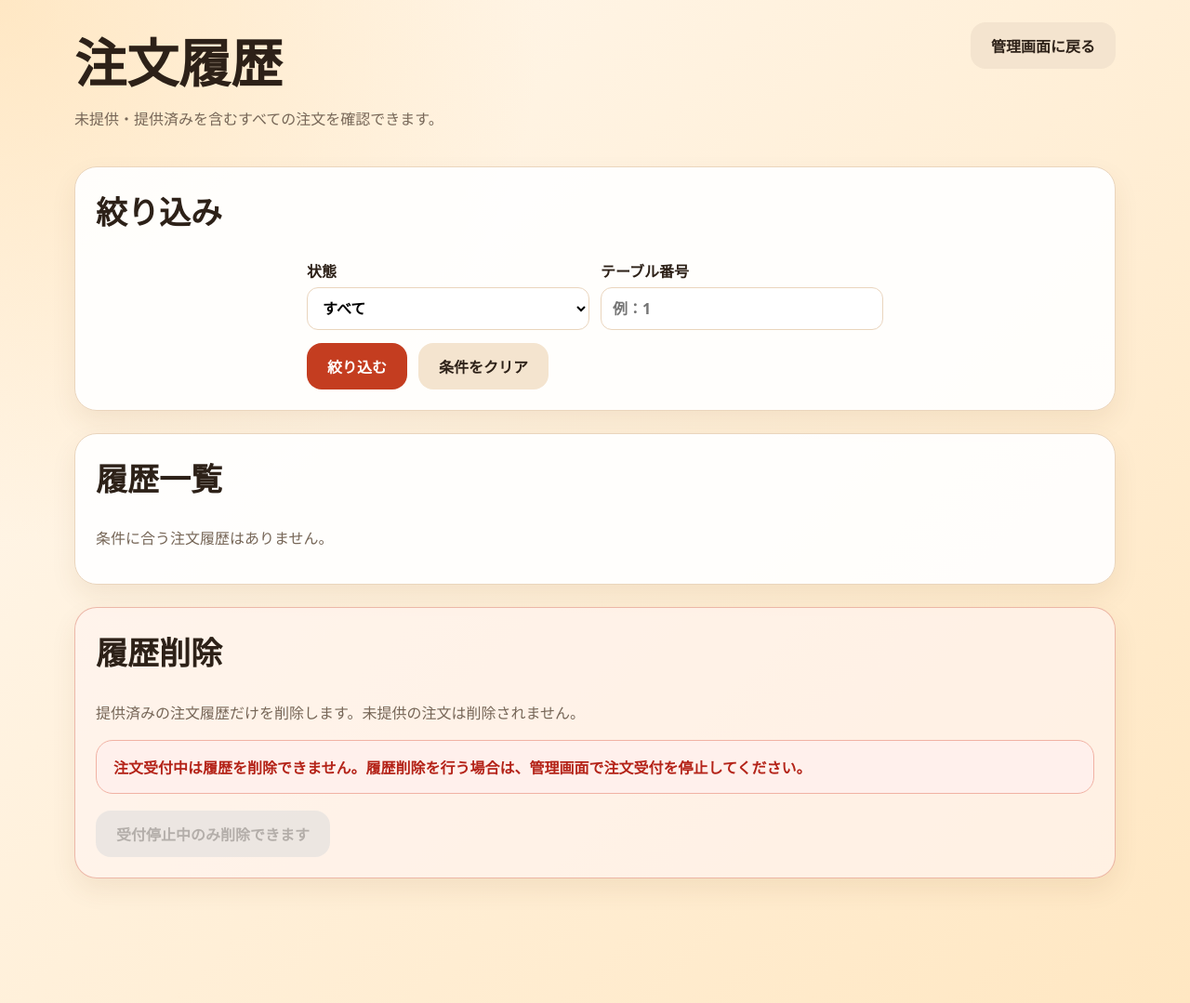
After one commit to okpurgis-sudo/local-table-order-app, a Flask app: page /admin/orders in a window 1280 px wide. The commit adds this page. Shown: the whole page at 93% size. Run offline with Flask 3, Linux system fonts and the light colour scheme; the visitor is signed in with stand-in values (Sample User, id 1).

Commit message:
Update admin features and build script

```diff
--- a/app.py
+++ b/app.py
@@ -9,7 +9,10 @@ from threading import Lock
 from typing import Any
 from uuid import uuid4
 
+from functools import wraps
+
 from flask import Flask, jsonify, redirect, render_template, request, session, url_for
+from werkzeug.security import check_password_hash, generate_password_hash
 
 
 APP_NAME = "Local Table Order App"
@@ -20,6 +23,9 @@ DEFAULT_SETTINGS: dict[str, Any] = {
     "accepting_orders": True,
     "app_display_name": "Local Table Order App",
     "app_icon": "🛒",
+    # 初期管理パスワードは admin です。
+    # ローカル運用前提の簡易認証ですが、公開・配布前に必ず変更してください。
+    "admin_password_hash": generate_password_hash("admin"),
 }
 
 DEFAULT_PRODUCTS: list[dict[str, Any]] = [
@@ -544,7 +550,7 @@ def table_home(table_no: int):
     if table_session.get("active") and table_session.get("items"):
         return redirect(url_for("complete", table_no=table_no))
 
-    return render_template("table_start.html", table_no=table_no)
+    return render_template("table_start.html", table_no=table_no, accepting_orders=get_settings()["accepting_orders"])
 
 
 @app.route("/table/<int:table_no>/menu")
@@ -719,7 +725,12 @@ def complete(table_no: int):
     if not table_session.get("active") or not table_session.get("items"):
         return redirect(url_for("table_home", table_no=table_no))
 
-    return render_template("complete.html", table_no=table_no, table_session=table_session)
+    return render_template(
+        "complete.html",
+        table_no=table_no,
+        table_session=table_session,
+        accepting_orders=get_settings()["accepting_orders"],
+    )
 
 
 @app.get("/api/table/<int:table_no>/state")
@@ -739,6 +750,124 @@ def api_table_state(table_no: int):
     )
 
 
+
+# -----------------------------
+# Admin authentication
+# -----------------------------
+
+def is_admin_logged_in() -> bool:
+    return bool(session.get("admin_logged_in"))
+
+
+def check_admin_password(password: str) -> bool:
+    settings = get_settings()
+    password_hash = settings.get("admin_password_hash")
+
+    if not password_hash:
+        return password == "admin"
+
+    return check_password_hash(str(password_hash), password)
+
+
+def is_local_admin_request() -> bool:
+    """
+    管理PCからのアクセスかどうかを判定する。
+
+    パスワードリセットは危険な操作なので、
+    サーバーPC自身で開いた localhost / 127.0.0.1 の画面からだけ許可する。
+    タブレットなど別端末からのアクセスでは使えない。
+    """
+    remote_addr = request.remote_addr or ""
+    host_name = (request.host or "").split(":", 1)[0].strip("[]")
+
+    local_addresses = {"127.0.0.1", "::1", "localhost"}
+    return remote_addr in local_addresses or host_name in local_addresses
+
+
+def admin_required(view_func):
+    @wraps(view_func)
+    def wrapper(*args, **kwargs):
+        if is_admin_logged_in():
+            return view_func(*args, **kwargs)
+
+        if request.path.startswith("/api/admin"):
+            return jsonify({"ok": False, "message": "管理画面にログインしてください。"}), 401
+
+        return redirect(url_for("admin_login", next=request.full_path))
+
+    return wrapper
+
+
+@app.route("/admin/login", methods=["GET", "POST"])
+def admin_login():
+    error_message = ""
+    info_message = ""
+
+    if request.args.get("reset") == "done":
+        info_message = "管理画面パスワードを初期値 admin に戻しました。ログイン後、必要に応じてアプリ設定から変更してください。"
+
+    if request.method == "POST":
+        password = request.form.get("password", "")
+        next_url = request.form.get("next", "") or url_for("admin", enter="1")
+
+        if check_admin_password(password):
+            session["admin_logged_in"] = True
+            session.modified = True
+
+            if next_url.startswith("/") and not next_url.startswith("//"):
+                return redirect(next_url)
+            return redirect(url_for("admin", enter="1"))
+
+        error_message = "パスワードが違います。"
+
+    return render_template(
+        "admin_login.html",
+        error_message=error_message,
+        info_message=info_message,
+        next_url=request.args.get("next", url_for("admin", enter="1")),
+        can_reset_password=is_local_admin_request(),
+    )
+
+
+@app.route("/admin/password-reset", methods=["GET", "POST"])
+def admin_password_reset():
+    """
+    管理PC専用のパスワードリセット画面。
+
+    リセット実行時は、誤操作防止のため確認欄に RESET と入力してもらう。
+    """
+    if not is_local_admin_request():
+        return render_template(
+            "error.html",
+            message="パスワードリセットは管理PCからのみ実行できます。",
+        ), 403
+
+    error_message = ""
+
+    if request.method == "POST":
+        confirm_text = request.form.get("confirm_text", "").strip()
+
+        if confirm_text != "RESET":
+            error_message = "確認欄に RESET と入力してください。"
+            return render_template("admin_password_reset.html", error_message=error_message), 400
+
+        settings = get_settings()
+        settings["admin_password_hash"] = generate_password_hash("admin")
+        save_settings(settings)
+
+        session.pop("admin_logged_in", None)
+        session.modified = True
+        return redirect(url_for("admin_login", reset="done"))
+
+    return render_template("admin_password_reset.html", error_message=error_message)
+
+
+@app.post("/admin/logout")
+def admin_logout():
+    session.pop("admin_logged_in", None)
+    session.modified = True
+    return redirect(url_for("admin_login"))
+
 # -----------------------------
 # Admin routes
 # -----------------------------
@@ -750,6 +879,7 @@ STATUS_LABELS = {
 
 
 @app.route("/admin")
+@admin_required
 def admin():
     orders = load_json(ORDERS_FILE, [])
     normalized_orders = sorted(
@@ -775,6 +905,7 @@ def admin():
 
 
 @app.post("/admin/toggle-accepting")
+@admin_required
 def toggle_accepting():
     settings = get_settings()
     was_accepting = bool(settings.get("accepting_orders"))
@@ -790,6 +921,7 @@ def toggle_accepting():
 
 
 @app.post("/admin/order/<int:order_id>/status")
+@admin_required
 def update_order_status(order_id: int):
     next_status = request.form.get("status", "served")
     if next_status not in STATUS_LABELS:
@@ -809,6 +941,7 @@ def update_order_status(order_id: int):
 
 
 @app.post("/admin/table/<int:table_no>/available")
+@admin_required
 def mark_table_available(table_no: int):
     if not validate_table_no(table_no):
         return redirect(url_for("admin", skip_entry="1"))
@@ -834,6 +967,7 @@ def mark_table_available(table_no: int):
 
 
 @app.post("/admin/table/<int:table_no>/unlock")
+@admin_required
 def unlock_table(table_no: int):
     if not validate_table_no(table_no):
         return redirect(url_for("admin", skip_entry="1"))
@@ -852,6 +986,7 @@ def unlock_table(table_no: int):
 
 
 @app.get("/api/admin/active-order-count")
+@admin_required
 def api_active_order_count():
     orders = load_json(ORDERS_FILE, [])
     active_count = sum(1 for order in orders if order.get("status") != "served")
@@ -864,16 +999,136 @@ def api_active_order_count():
 # -----------------------------
 
 @app.route("/admin/app-settings", methods=["GET", "POST"])
+@admin_required
 def app_settings_admin():
     settings = get_settings()
 
+    # 表示名・アイコン・管理パスワードなどの設定変更は、
+    # 営業中の誤操作を防ぐため注文受付停止中だけ許可する。
+    if settings.get("accepting_orders"):
+        return redirect(url_for("admin", skip_entry="1", settings_blocked="1"))
+
+    message = ""
+    message_type = "success"
+
     if request.method == "POST":
-        settings["app_display_name"] = request.form.get("app_display_name", "").strip() or "Local Table Order App"
-        settings["app_icon"] = request.form.get("app_icon", "").strip() or "🛒"
-        save_settings(settings)
-        return redirect(url_for("app_settings_admin"))
+        action = request.form.get("action", "display")
 
-    return render_template("app_settings.html", settings=settings)
+        if action == "display":
+            settings["app_display_name"] = request.form.get("app_display_name", "").strip() or "Local Table Order App"
+            settings["app_icon"] = request.form.get("app_icon", "").strip() or "🛒"
+            save_settings(settings)
+            return redirect(url_for("app_settings_admin", saved="1"))
+
+        if action == "password":
+            current_password = request.form.get("current_password", "")
+            new_password = request.form.get("new_password", "")
+            confirm_password = request.form.get("confirm_password", "")
+
+            if not check_admin_password(current_password):
+                return redirect(url_for("app_settings_admin", password="wrong"))
+
+            if len(new_password) < 4:
+                return redirect(url_for("app_settings_admin", password="short"))
+
+            if new_password != confirm_password:
+                return redirect(url_for("app_settings_admin", password="mismatch"))
+
+            settings["admin_password_hash"] = generate_password_hash(new_password)
+            save_settings(settings)
+            return redirect(url_for("app_settings_admin", password="changed"))
+
+    if request.args.get("saved") == "1":
+        message = "表示設定を保存しました。"
+    elif request.args.get("password") == "changed":
+        message = "管理画面パスワードを変更しました。"
+    elif request.args.get("password") == "wrong":
+        message = "現在のパスワードが違います。"
+        message_type = "danger"
+    elif request.args.get("password") == "short":
+        message = "新しいパスワードは4文字以上にしてください。"
+        message_type = "danger"
+    elif request.args.get("password") == "mismatch":
+        message = "新しいパスワードと確認用パスワードが一致しません。"
+        message_type = "danger"
+
+    return render_template(
+        "app_settings.html",
+        settings=settings,
+        message=message,
+        message_type=message_type,
+    )
+
+
+@app.route("/admin/orders")
+@admin_required
+def admin_orders():
+    orders = load_json(ORDERS_FILE, [])
+    normalized_orders = sorted(
+        orders,
+        key=lambda order: (str(order.get("created_at", "")), safe_int(order.get("id"), 0)),
+        reverse=True,
+    )
+
+    status_filter = request.args.get("status", "all")
+    table_filter = request.args.get("table", "").strip()
+
+    filtered_orders = normalized_orders
+
+    if status_filter in STATUS_LABELS:
+        filtered_orders = [order for order in filtered_orders if order.get("status") == status_filter]
+
+    if table_filter:
+        table_no = safe_int(table_filter, 0)
+        if table_no > 0:
+            filtered_orders = [order for order in filtered_orders if safe_int(order.get("table_no"), 0) == table_no]
+
+    delete_message = ""
+    delete_message_type = "success"
+
+    if request.args.get("deleted") == "served":
+        delete_message = "提供済みの注文履歴を削除しました。"
+    elif request.args.get("delete_error") == "confirm":
+        delete_message = "履歴を削除するには、確認欄に 削除する と入力してください。"
+        delete_message_type = "danger"
+    elif request.args.get("delete_error") == "accepting":
+        delete_message = "注文受付中は履歴を削除できません。注文受付を停止してから実行してください。"
+        delete_message_type = "danger"
+
+    return render_template(
+        "admin_orders.html",
+        orders=filtered_orders,
+        status_labels=STATUS_LABELS,
+        status_filter=status_filter,
+        table_filter=table_filter,
+        delete_message=delete_message,
+        delete_message_type=delete_message_type,
+        accepting_orders=get_settings()["accepting_orders"],
+    )
+
+
+@app.post("/admin/orders/delete-served")
+@admin_required
+def delete_served_orders():
+    """
+    提供済みの注文履歴だけを削除する。
+
+    未提供の注文まで消すと、配膳管理が壊れる可能性があるため削除しない。
+    誤操作防止のため、確認欄に「削除する」と入力された場合だけ実行する。
+    """
+    if get_settings().get("accepting_orders"):
+        return redirect(url_for("admin_orders", delete_error="accepting"))
+
+    confirm_text = request.form.get("confirm_text", "").strip()
+
+    if confirm_text != "削除する":
+        return redirect(url_for("admin_orders", delete_error="confirm"))
+
+    orders = load_json(ORDERS_FILE, [])
+    remaining_orders = [order for order in orders if order.get("status") != "served"]
+    save_json(ORDERS_FILE, remaining_orders)
+
+    return redirect(url_for("admin_orders", deleted="served"))
 
 
 # -----------------------------
@@ -881,6 +1136,7 @@ def app_settings_admin():
 # -----------------------------
 
 @app.route("/admin/products")
+@admin_required
 def products_admin():
     if get_settings().get("accepting_orders"):
         return redirect(url_for("admin", skip_entry="1"))
@@ -889,6 +1145,7 @@ def products_admin():
 
 
 @app.post("/admin/products/<int:product_id>/update")
+@admin_required
 def update_product(product_id: int):
     if get_settings().get("accepting_orders"):
         return redirect(url_for("admin", skip_entry="1"))
@@ -913,6 +1170,7 @@ def update_product(product_id: int):
 
 
 @app.post("/admin/products/add")
+@admin_required
 def add_product():
     if get_settings().get("accepting_orders"):
         return redirect(url_for("admin", skip_entry="1"))
@@ -936,6 +1194,7 @@ def add_product():
 
 
 @app.post("/admin/products/<int:product_id>/delete")
+@admin_required
 def delete_product(product_id: int):
     if get_settings().get("accepting_orders"):
         return redirect(url_for("admin", skip_entry="1"))
@@ -945,23 +1204,6 @@ def delete_product(product_id: int):
     return redirect(url_for("products_admin"))
 
 
-# -----------------------------
-# Reset helpers
-# -----------------------------
-
-@app.post("/admin/reset/orders")
-def reset_orders():
-    save_json(ORDERS_FILE, [])
-    return redirect(url_for("admin", skip_entry="1"))
-
-
-@app.post("/admin/reset/tables")
-def reset_tables():
-    save_json(TABLE_SESSIONS_FILE, {})
-    save_json(CARTS_FILE, {})
-    return redirect(url_for("admin", skip_entry="1"))
-
-
 if __name__ == "__main__":
     ensure_data_files()
     app.run(host="0.0.0.0", port=PORT, debug=True, threaded=True)
--- a/static/css/style.css
+++ b/static/css/style.css
@@ -422,7 +422,7 @@ h3 { font-size: 24px; margin-bottom: 8px; }
 }
 
 label { display: grid; gap: 6px; font-weight: 900; }
-input[type="text"], input[type="number"] {
+input[type="text"], input[type="number"], input[type="password"], select {
   width: 100%;
   min-height: 46px;
   padding: 10px 12px;
@@ -495,3 +495,49 @@ input[type="text"], input[type="number"] {
   background: rgba(255, 248, 239, 0.9);
   text-align: center;
 }
+
+.login-card {
+  width: min(560px, 100%);
+  margin: 48px auto;
+}
+
+.login-form,
+.history-filter-form {
+  display: grid;
+  gap: 14px;
+  width: min(620px, 100%);
+  margin: 16px auto 0;
+}
+
+.mini-status {
+  margin-left: 8px;
+  font-size: 13px;
+  padding: 3px 8px;
+}
+
+.login-reset-link {
+  margin-top: 18px;
+  text-align: center;
+  font-weight: 800;
+}
+
+.login-reset-link a {
+  color: var(--primary);
+  text-decoration: none;
+}
+
+.login-reset-link a:hover {
+  text-decoration: underline;
+}
+
+.danger-zone {
+  border-color: rgba(196, 61, 32, 0.32);
+  background: rgba(255, 244, 240, 0.7);
+}
+
+.danger-confirm-form {
+  display: grid;
+  gap: 14px;
+  width: min(620px, 100%);
+  margin-top: 16px;
+}
--- /dev/null
+++ b/templates/admin_orders.html
@@ -0,0 +1,127 @@
+{% extends "base.html" %}
+{% block title %}注文履歴 | {{ app_config.display_name }}{% endblock %}
+{% block body_class %}admin-body{% endblock %}
+
+{% block content %}
+<header class="admin-header">
+  <div>
+    <h1>注文履歴</h1>
+    <p class="muted">未提供・提供済みを含むすべての注文を確認できます。</p>
+  </div>
+
+  <div class="admin-actions">
+    <a class="button secondary" href="{{ url_for('admin', skip_entry=1) }}">管理画面に戻る</a>
+  </div>
+</header>
+
+{% if delete_message %}
+  <section class="notice {{ delete_message_type }}">{{ delete_message }}</section>
+{% endif %}
+
+<section class="admin-section">
+  <h2>絞り込み</h2>
+  <form method="get" action="{{ url_for('admin_orders') }}" class="history-filter-form">
+    <div class="form-grid">
+      <label>
+        状態
+        <select name="status">
+          <option value="all" {% if status_filter == 'all' %}selected{% endif %}>すべて</option>
+          {% for status, label in status_labels.items() %}
+            <option value="{{ status }}" {% if status_filter == status %}selected{% endif %}>{{ label }}</option>
+          {% endfor %}
+        </select>
+      </label>
+
+      <label>
+        テーブル番号
+        <input type="number" name="table" min="1" value="{{ table_filter }}" placeholder="例：1">
+      </label>
+    </div>
+
+    <div class="button-row">
+      <button class="button primary" type="submit">絞り込む</button>
+      <a class="button secondary" href="{{ url_for('admin_orders') }}">条件をクリア</a>
+    </div>
+  </form>
+</section>
+
+<section class="admin-section">
+  <h2>履歴一覧</h2>
+
+  {% if not orders %}
+    <p class="muted">条件に合う注文履歴はありません。</p>
+  {% else %}
+    <div class="history-list">
+      {% for order in orders %}
+        <details class="history-detail">
+          <summary class="history-row history-summary">
+            <span>
+              テーブル {{ order.table_no }} / #{{ order.id }} / {{ order.created_at }}
+              <span class="status-label mini-status">{{ status_labels.get(order.status, order.status) }}</span>
+            </span>
+            <strong>{{ order.total | yen }}</strong>
+          </summary>
+
+          <div class="history-detail-body">
+            <div class="order-list compact">
+              {% for item in order['items'] %}
+                <div class="order-row">
+                  <span>{{ item.name }} × {{ item.quantity }}点</span>
+                  <span>{{ item.subtotal | yen }}</span>
+                </div>
+              {% endfor %}
+            </div>
+
+            <div class="total-row">
+              <span>合計</span>
+              <strong>{{ order.total | yen }}</strong>
+            </div>
+          </div>
+        </details>
+      {% endfor %}
+    </div>
+  {% endif %}
+</section>
+
+<section class="admin-section danger-zone">
+  <h2>履歴削除</h2>
+  <p class="muted">
+    提供済みの注文履歴だけを削除します。未提供の注文は削除されません。
+  </p>
+
+  {% if accepting_orders %}
+    <section class="notice danger">
+      注文受付中は履歴を削除できません。履歴削除を行う場合は、管理画面で注文受付を停止してください。
+    </section>
+    <button class="button disabled-button" type="button" disabled>
+      受付停止中のみ削除できます
+    </button>
+  {% else %}
+    <section class="notice danger">
+      この操作は元に戻せません。実行する場合は、確認欄に <strong>削除する</strong> と入力してください。
+    </section>
+
+    <form
+      method="post"
+      action="{{ url_for('delete_served_orders') }}"
+      class="danger-confirm-form"
+      onsubmit="return confirm('提供済みの注文履歴を削除しますか？');"
+    >
+      <label>
+        確認入力
+        <input
+          type="text"
+          name="confirm_text"
+          autocomplete="off"
+          placeholder="削除する と入力"
+          required
+        >
+      </label>
+
+      <button class="button danger-button" type="submit">
+        提供済み履歴を削除する
+      </button>
+    </form>
+  {% endif %}
+</section>
+{% endblock %}
--- a/templates/cart.html
+++ b/templates/cart.html
@@ -38,6 +38,12 @@
     </div>
   </section>
 
+  {% if not accepting_orders %}
+    <section class="notice danger">
+      現在、注文受付を停止しています。注文は確定できません。
+    </section>
+  {% endif %}
+
   <footer class="sticky-footer">
     <a class="button secondary" href="{{ url_for('menu', table_no=table_no) }}">商品・数量を変更する</a>
     <form method="post" action="{{ url_for('submit_order', table_no=table_no) }}">
```
Also changed, not shown: data/products.json (+9 -9 lines), templates/admin.html (+23 -14 lines), templates/admin_login.html (added, +38 -0 lines), templates/admin_password_reset.html (added, +49 -0 lines), templates/app_settings.html (+41 -2 lines), templates/complete.html (+10 -1 lines), templates/table_start.html (+12 -3 lines), README.md, 2 other files.
